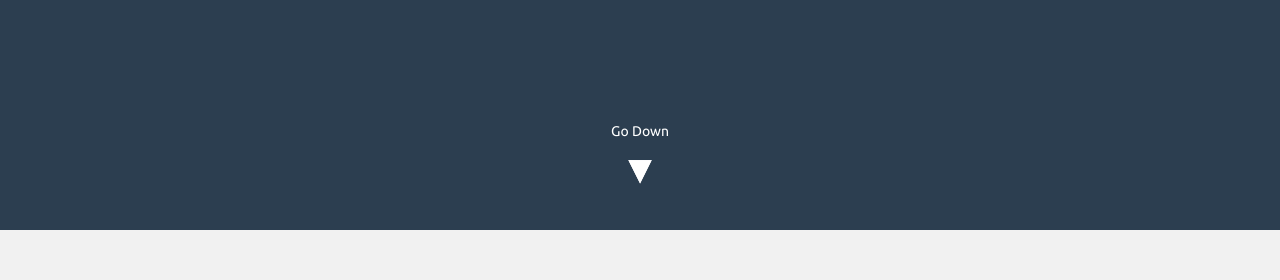
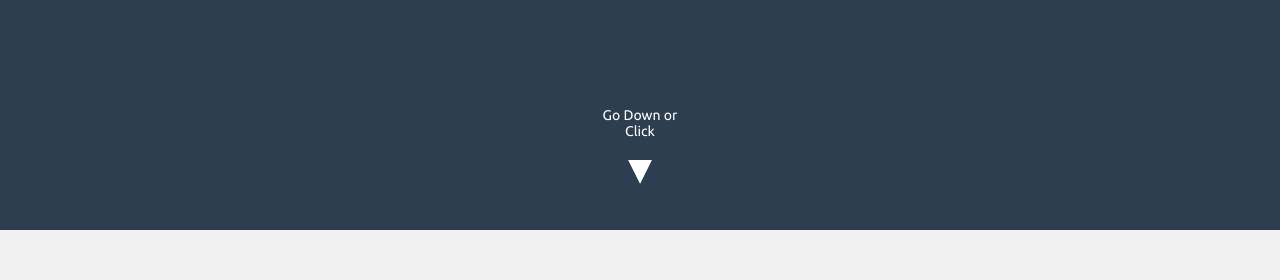
Before and after one commit to Shekharrajak/shekharrajak.github.io, a Jekyll site: the page built from _posts/2016-5-22-Community-Bonding-Period.md, in a window 1280 px wide. Shown: the part 670-950 px from the top of the page. Built offline with Jekyll 4.4.1, drawn with Linux system fonts in a browser that asks for light colours; nearby versions of some CDN libraries; comment, search, counter and statistics services are not loaded.

```diff
--- a/_includes/header-post-default.html
+++ b/_includes/header-post-default.html
@@ -17,5 +17,5 @@
         Back to GSoC Blog
       </a>
   </div>
-  <button class="trigger" data-info="Go Down"><span>&#9660;</span></button>
+  <button class="trigger" data-info="Go Down or Click"><span>&#9660;</span></button>
 </header>
```
